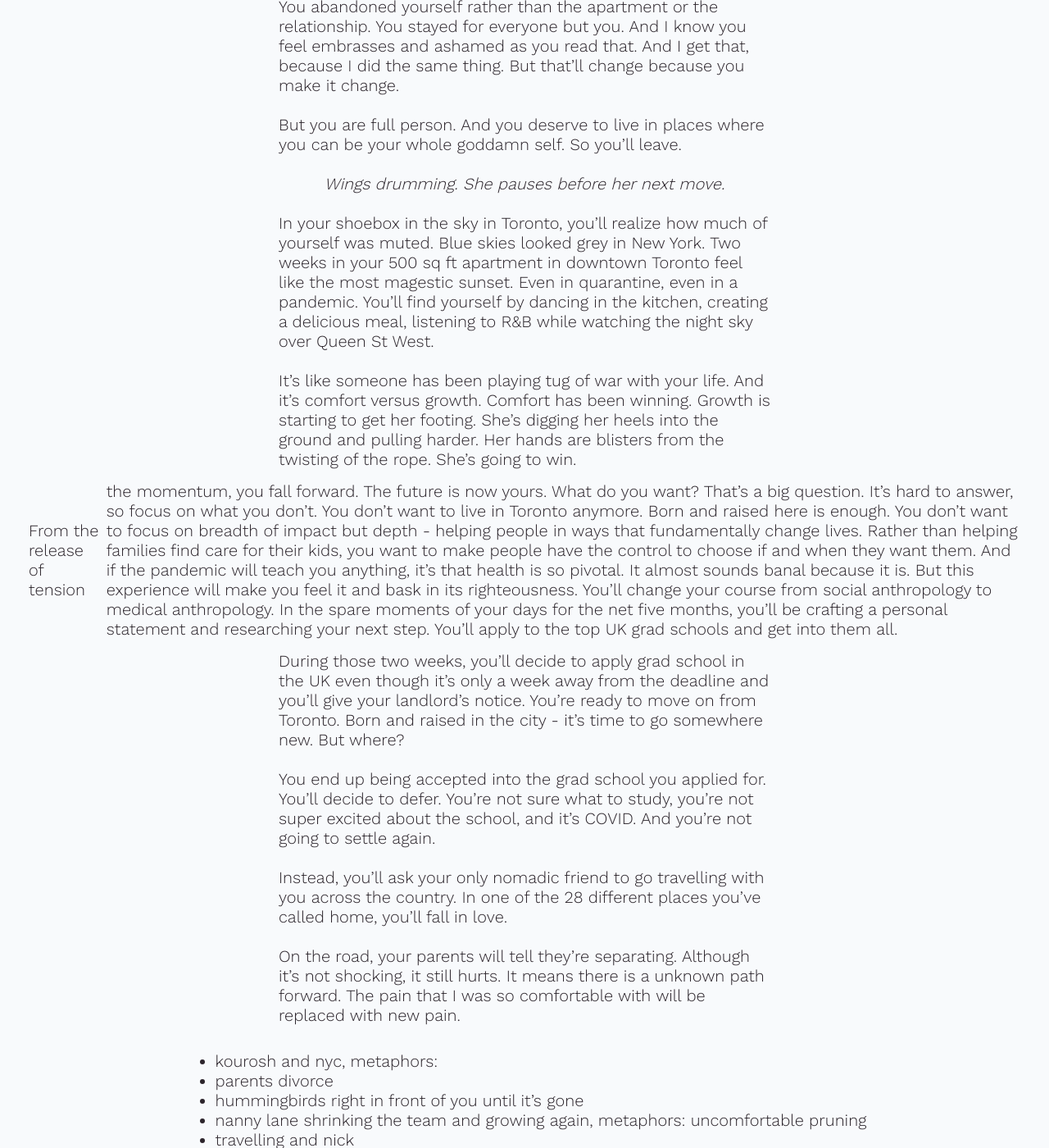
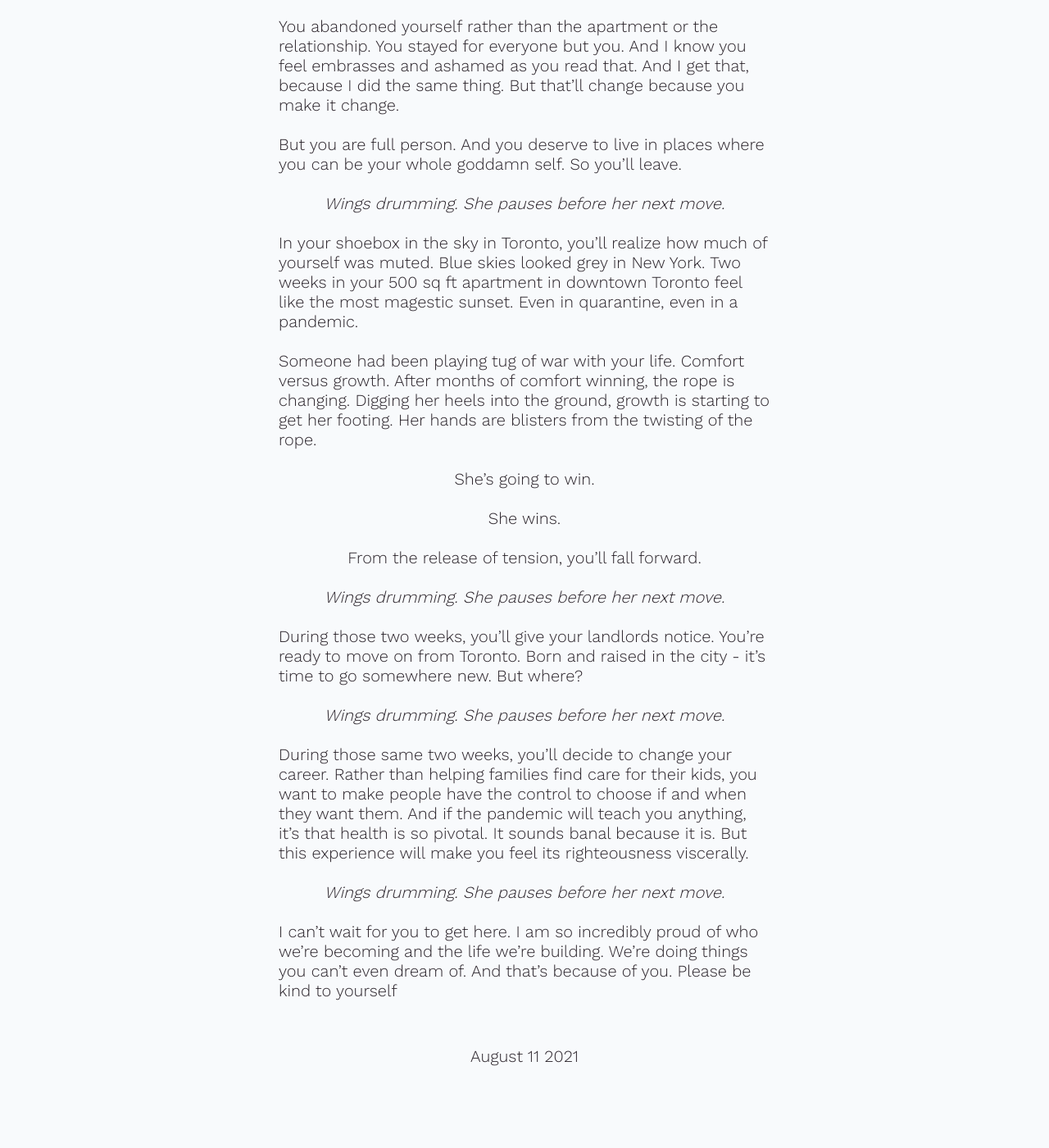
Before and after one commit to shannawn/shannonaw, a Jekyll site: the page built from brain-doodles/pre-pandemic-self.md, in a window 1280 px wide and 1400 px high, scrolled down 3130 px. Shown: the whole window at 82% size. Built offline with Jekyll 4.4.1, drawn with Linux system fonts in a browser that asks for light colours; our own code applies the rules of GitHub Pages for plain Markdown files; after the commit the page ends 4474 px from its top, so only the background shows below that; some of the changed text lies outside the part shown.

Commit message:
Update pre-pandemic-self.md

```diff
--- a/brain-doodles/pre-pandemic-self.md
+++ b/brain-doodles/pre-pandemic-self.md
@@ -41,35 +41,37 @@
 
 The bathtub will be the only space for you to exist as you are. And still, you'll muffle your cries in the bathtub.
 
-When you're with him, you hate yourself when you're with him. The worst parts of you emerge from shadows and into the spotlight. They thrive. The self hatred becomes rampant. You'll want to disappear. You'll try to make your existence less and less noticeable to please him. You'll try to take up less space. He'll be the giant growing, and as he grows, you shrink. You make yourself so small that you stop getting your period. You'll tiptoe yourself out of existence. But even then, there's still tiny footprints. You'll always exist too much for him.
+When you're with him, you hate yourself when you're with him. The worst parts of you emerge from shadows and into the spotlight. They thrive. The self hatred becomes rampant. You'll want to disappear. You'll try to make your existence less noticeable. You'll try to take up less space.
+
+He'll be the giant growing, and as he grows, you shrink. You'll make yourself so small that you stop getting your period. You'll tiptoe yourself out of existence. But tiptoes still leave tiny footprints. You'll always exist too much for him.
 
 You'll realize that you've been protecting him. You took his behaviour as your flaws. You didn't want people you loved, the people who respected you to know the secrets behind these doors.
 
-You abandoned yourself rather than the apartment or the relationship. You stayed for everyone but you. And I know you feel embrasses and ashamed as you read that. And I get that, because I did the same thing.  But that'll  change because you make it change.
+You abandoned yourself rather than the apartment or the relationship. You stayed for everyone but you. And I know you feel embrasses and ashamed as you read that. And I get that, because I did the same thing. But that'll change because you make it change.
 
 But you are full person. And you deserve to live in places where you can be your whole goddamn self. So you'll leave.
 
 _Wings drumming. She pauses before her next move._
 
-In your shoebox in the sky in Toronto, you'll realize how much of yourself was muted. Blue skies looked grey in New York. Two weeks in your 500 sq ft apartment in downtown Toronto feel like the most magestic sunset. Even in quarantine, even in a pandemic. You'll find yourself by dancing in the kitchen, creating a delicious meal, listening to R&B while watching the night sky over Queen St West.
+In your shoebox in the sky in Toronto, you'll realize how much of yourself was muted. Blue skies looked grey in New York. Two weeks in your 500 sq ft apartment in downtown Toronto feel like the most magestic sunset. Even in quarantine, even in a pandemic.
 
-It's like someone has been playing tug of war with your life. And it's comfort versus growth. Comfort has been winning. Growth is starting to get her footing. She's digging her heels into the ground and pulling harder. Her hands are blisters from the twisting of the rope. She's going to win.
+Someone had been playing tug of war with your life. Comfort versus growth. After months of comfort winning, the rope is changing. Digging her heels into the ground, growth is starting to get her footing. Her hands are blisters from the twisting of the rope.
 
- From the release of tension | the momentum, you fall forward. The future is now yours. What do you want? That's a big question. It's hard to answer, so focus on what you don't. You don't want to live in Toronto anymore. Born and raised here is enough. You don't want to focus on breadth of impact but depth - helping people in ways that fundamentally change lives. Rather than helping families find care for their kids, you want to make people have the control to choose if and when they want them. And if the pandemic will teach you anything, it's that health is so pivotal. It almost sounds banal because it is. But this experience will make you feel it and bask in its righteousness. You'll change your course from social anthropology to medical anthropology. In the spare moments of your days for the net five months, you'll be crafting a personal statement and researching your next step. You'll apply to the top UK grad schools and get into them all.
+She's going to win.
 
-During those two weeks, you'll decide to apply grad school in the UK even though it's only a week away from the deadline and you'll give your landlord's notice. You're ready to move on from Toronto. Born and raised in the city - it's time to go somewhere new. But where?
+She wins.
 
-You end up being accepted into the grad school you applied for. You'll decide to defer. You're not sure what to study, you're not super excited about the school, and it's COVID. And you're not going to settle again.
+From the release of tension, you'll fall forward.
 
-Instead, you'll ask your only nomadic friend to go travelling with you across the country. In one of the 28 different places you've called home, you'll fall in love.
+_Wings drumming. She pauses before her next move._
 
-On the road, your parents will tell they're separating. Although it's not shocking, it still hurts. It means there is a unknown path forward. The pain that I was so comfortable with will be replaced with new pain.
+During those two weeks, you'll give your landlords notice. You're ready to move on from Toronto.  Born and raised in the city - it's time to go somewhere new. But where?
+
+_Wings drumming. She pauses before her next move._
+
+During those same two weeks, you'll decide to change your career. Rather than helping families find care for their kids, you want to make people have the control to choose if and when they want them. And if the pandemic will teach you anything, it's that health is so pivotal. It sounds banal because it is. But this experience will make you feel its righteousness viscerally.
+
+_Wings drumming. She pauses before her next move._
 
 
-
-- kourosh and nyc, metaphors:
-- parents divorce
-- hummingbirds right in front of you until it's gone
-- nanny lane shrinking the team and growing again, metaphors: uncomfortable pruning
-- travelling and nick
-- grad school
+I can't wait for you to get here. I am so incredibly proud of who we're becoming and the life we're building. We're doing things you can't even dream of. And that's because of you. Please be kind to yourself
```
